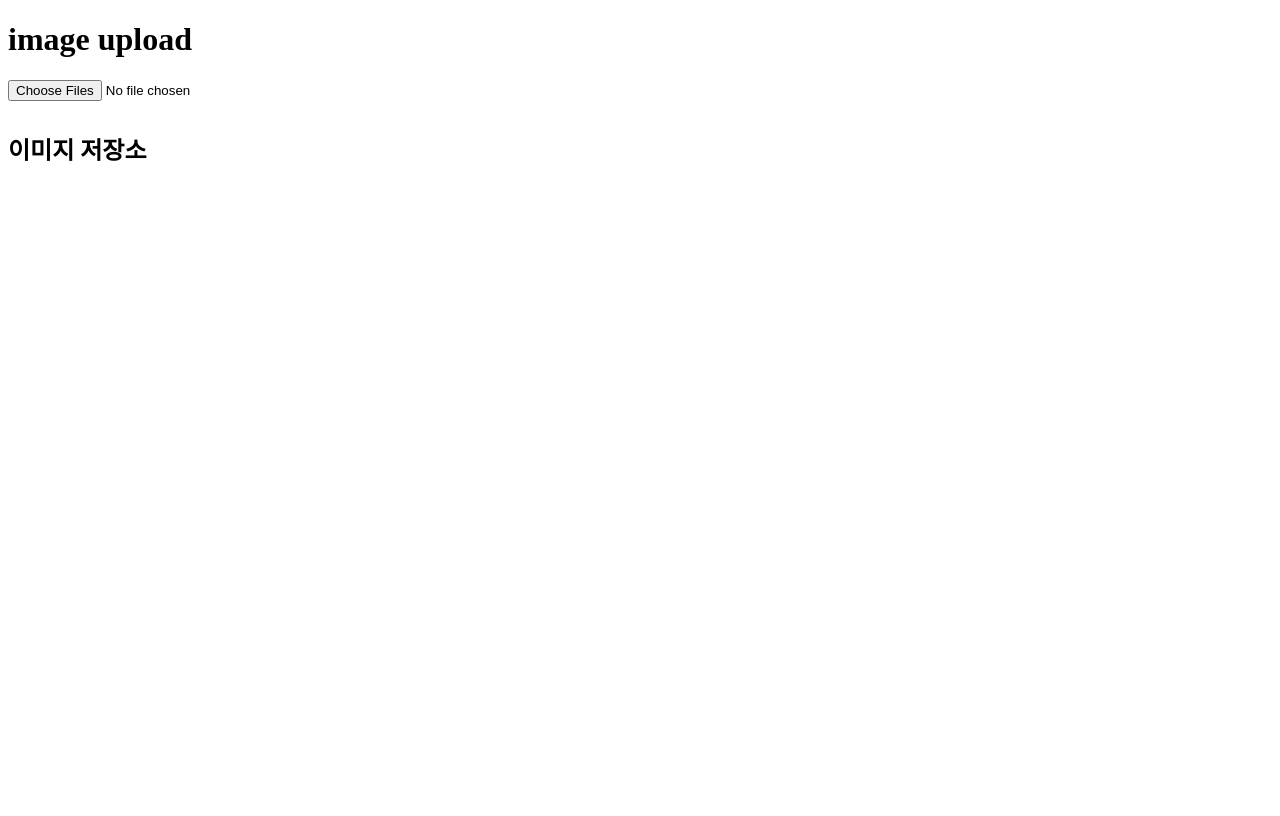
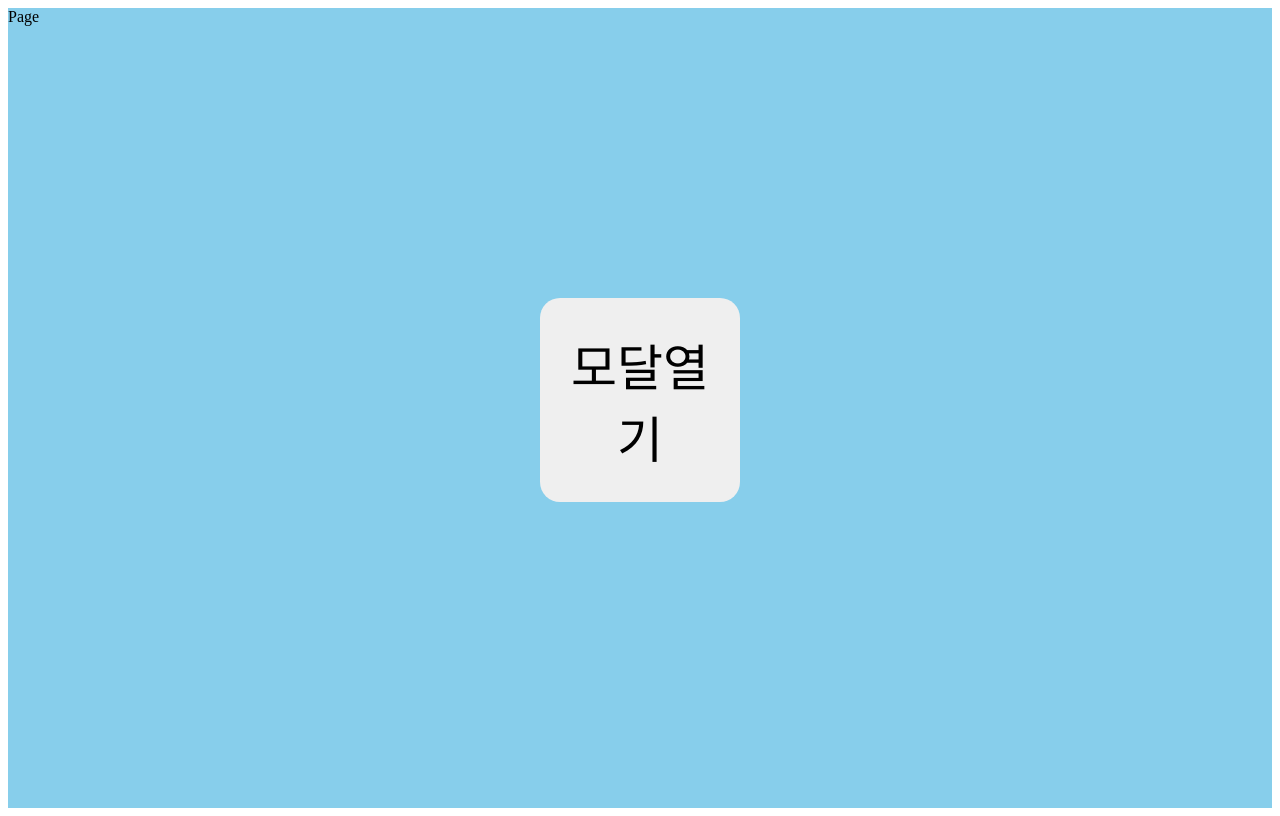
Before and after one commit to kimjuno97/react-moa-moa-front, a React (Create React App) app: page / in a window 1280 px wide. Built offline with nearby package versions, Linux system fonts and the light colour scheme.

Commit message:
fix: index.tsx, App,tsx import 수정

```diff
--- a/src/App.tsx
+++ b/src/App.tsx
@@ -2,7 +2,8 @@
 import Page from './모달/Page';
 import InfiniteScroll from './무한스크롤/InfiniteScroll';
 import MoveBox from './박스드래그/MoveBox';
+import ImgUpload from './이미지파일업로드/ImgUpload';
 
 export default function App() {
-	return <MoveBox />;
+	return <Page />;
 }
--- a/src/index.tsx
+++ b/src/index.tsx
@@ -1,9 +1,8 @@
 import React from 'react';
 import ReactDOM from 'react-dom/client';
 import App from './App';
-import ImgUpload from './이미지파일업로드/ImgUpload';
 
-export const root = ReactDOM.createRoot(
+const root = ReactDOM.createRoot(
 	document.getElementById('root') as HTMLElement
 );
-root.render(<ImgUpload />);
+root.render(<App />);
```
